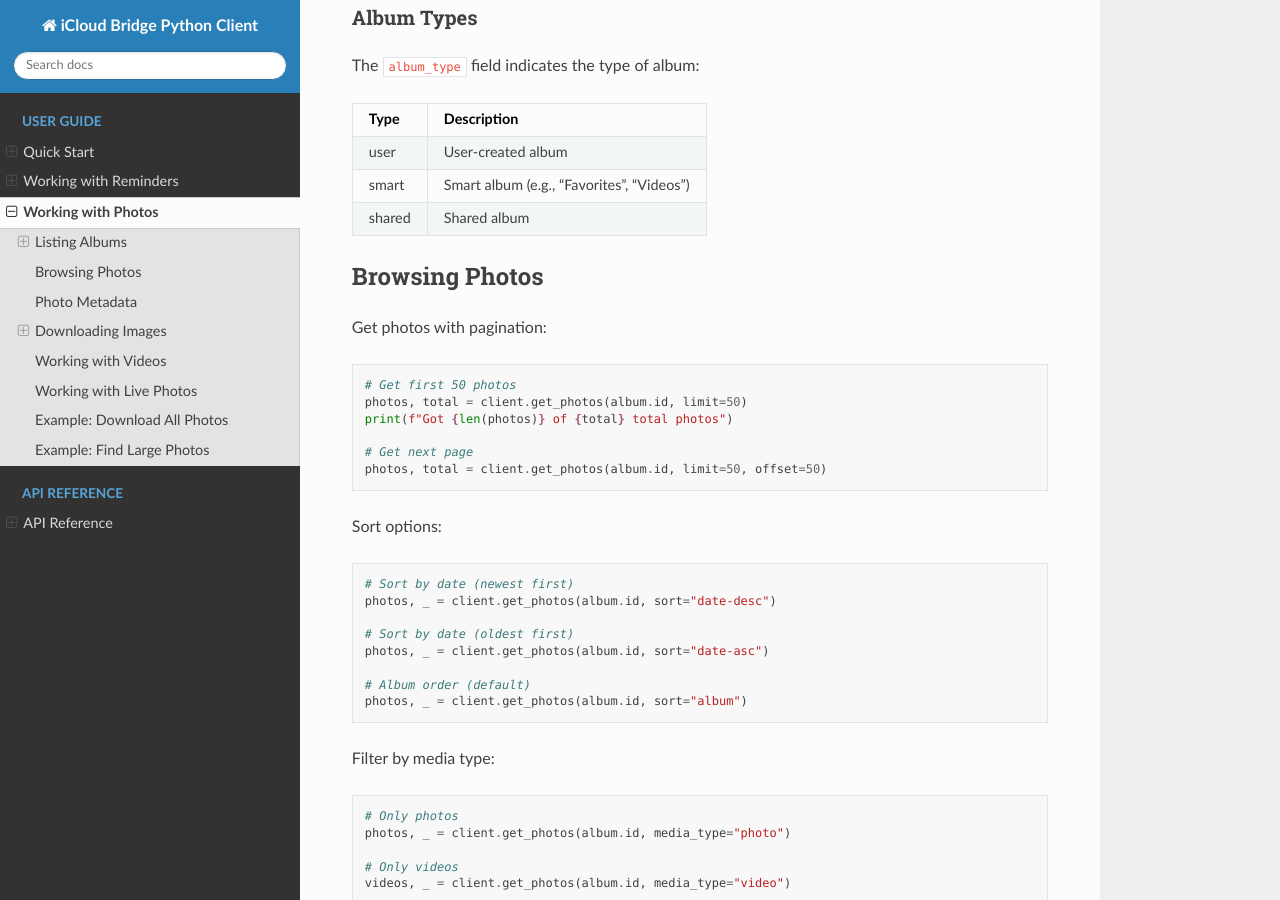
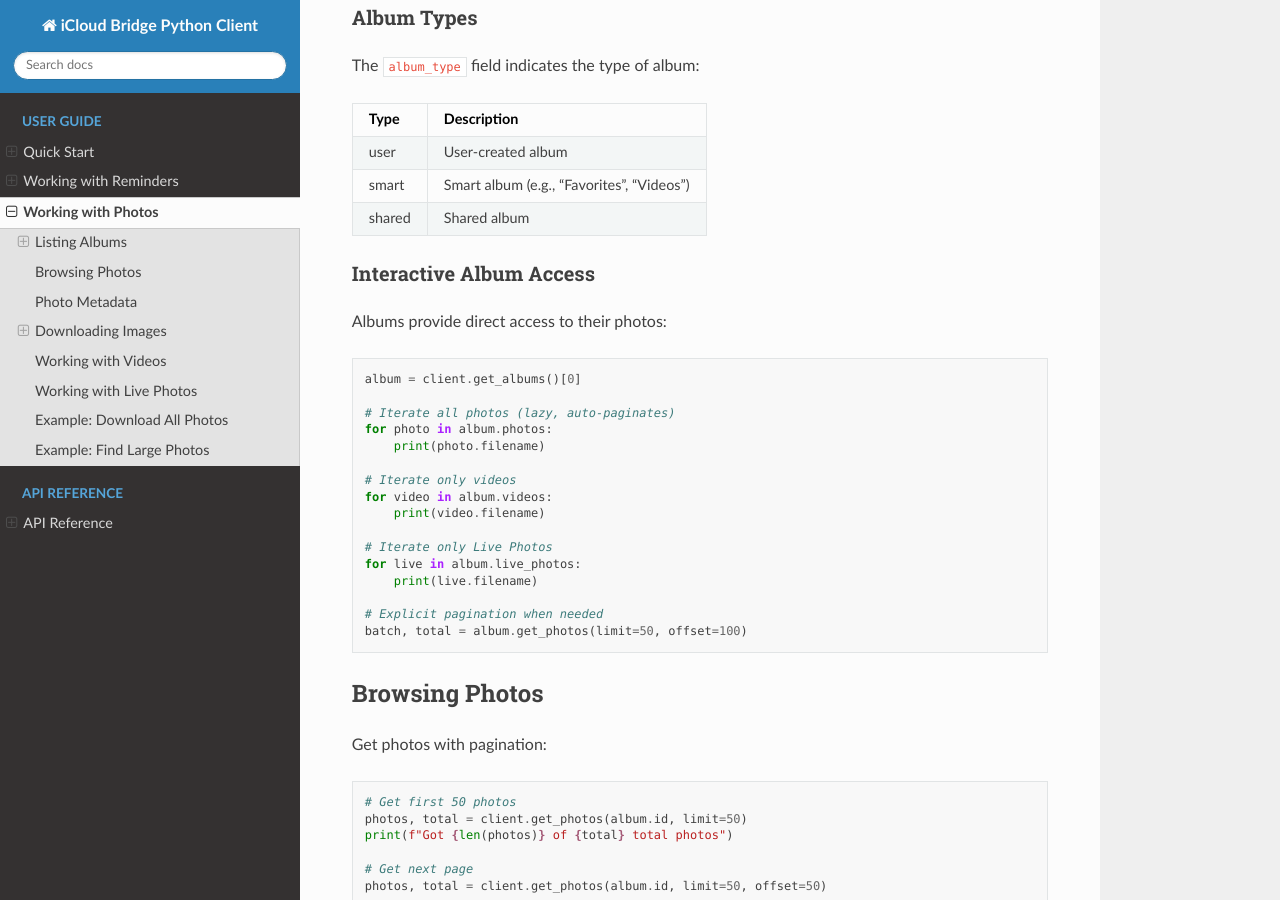
Before and after one commit to cleverdevil/iCloudBridge, a Sphinx documentation site: the page built from python/docs/photos.rst, in a window 1280 px wide and 900 px high, scrolled down 691 px. Built offline with Sphinx 7.4.7 and the Read the Docs theme 3.1.0, drawn with Linux system fonts in a browser that asks for light colours; some of the changed text lies outside the part shown.

Commit message:
docs(python): add interactive object usage examples

```diff
--- a/python/docs/photos.rst
+++ b/python/docs/photos.rst
@@ -42,6 +42,30 @@
 smart       Smart album (e.g., "Favorites", "Videos")
 shared      Shared album
 ==========  ===========
+
+Interactive Album Access
+~~~~~~~~~~~~~~~~~~~~~~~~
+
+Albums provide direct access to their photos:
+
+.. code-block:: python
+
+   album = client.get_albums()[0]
+
+   # Iterate all photos (lazy, auto-paginates)
+   for photo in album.photos:
+       print(photo.filename)
+
+   # Iterate only videos
+   for video in album.videos:
+       print(video.filename)
+
+   # Iterate only Live Photos
+   for live in album.live_photos:
+       print(live.filename)
+
+   # Explicit pagination when needed
+   batch, total = album.get_photos(limit=50, offset=100)
 
 Browsing Photos
 ---------------
@@ -131,6 +155,27 @@
    If the photo is stored in iCloud and not locally available, the API may
    return a 202 status while downloading. Use ``wait=True`` to block until
    the download completes.
+
+Interactive Photo Downloads
+~~~~~~~~~~~~~~~~~~~~~~~~~~~
+
+Photos provide direct download access:
+
+.. code-block:: python
+
+   photo = next(album.photos)
+
+   # Simple property access
+   small_thumb = photo.thumbnail_small
+   medium_thumb = photo.thumbnail_medium
+   full_image = photo.image
+
+   # For videos and Live Photos
+   if photo.is_video or photo.is_live_photo:
+       video_data = photo.video
+
+   # Explicit control when needed
+   img = photo.get_image(wait=True, max_retries=20)
 
 Handling iCloud Downloads
 ~~~~~~~~~~~~~~~~~~~~~~~~~
```
Also changed, not shown: python/docs/quickstart.rst (+23 -0 lines), python/docs/reminders.rst (+41 -0 lines).
